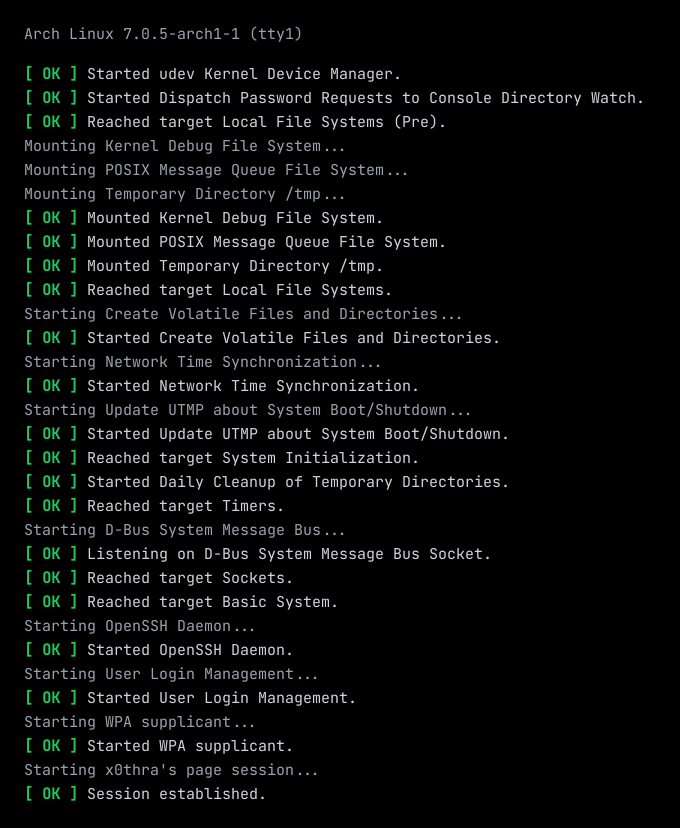
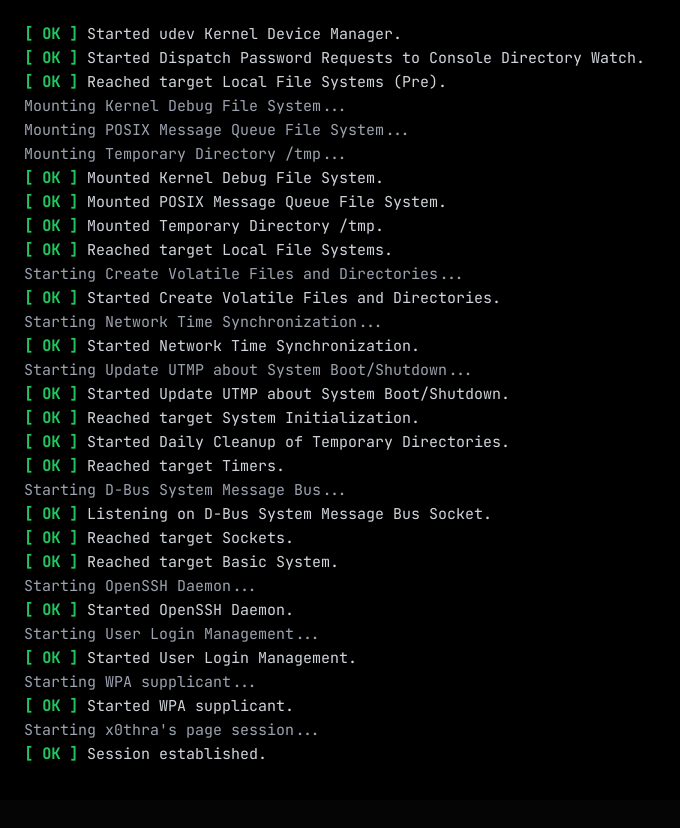
Before and after one commit to x0thra/x0thra.github.io, a Svelte app: page / in a window 1280 px wide. Shown: the whole page, without its empty margins (0-680 px from the left). After the commit the page ends 800 px from the top, so only its background shows below. Built offline with nearby package versions, Linux system fonts and the light colour scheme.

Commit message:
removed arch linux string

```diff
--- a/src/App.svelte
+++ b/src/App.svelte
@@ -329,7 +329,6 @@
 {#if isBooting}
   <main class="min-h-screen bg-black text-gray-300 font-mono p-6 cursor-default" aria-hidden="true">
     <div class="max-w-3xl flex flex-col space-y-1 text-sm md:text-[15px]">
-      <p class="mb-4 text-gray-400">Arch Linux 7.0.5-arch1-1 (tty1)</p>
       {#each renderedBootMessages as msg}
         <div>
           {#if msg.startsWith('[  OK  ]')}
```
